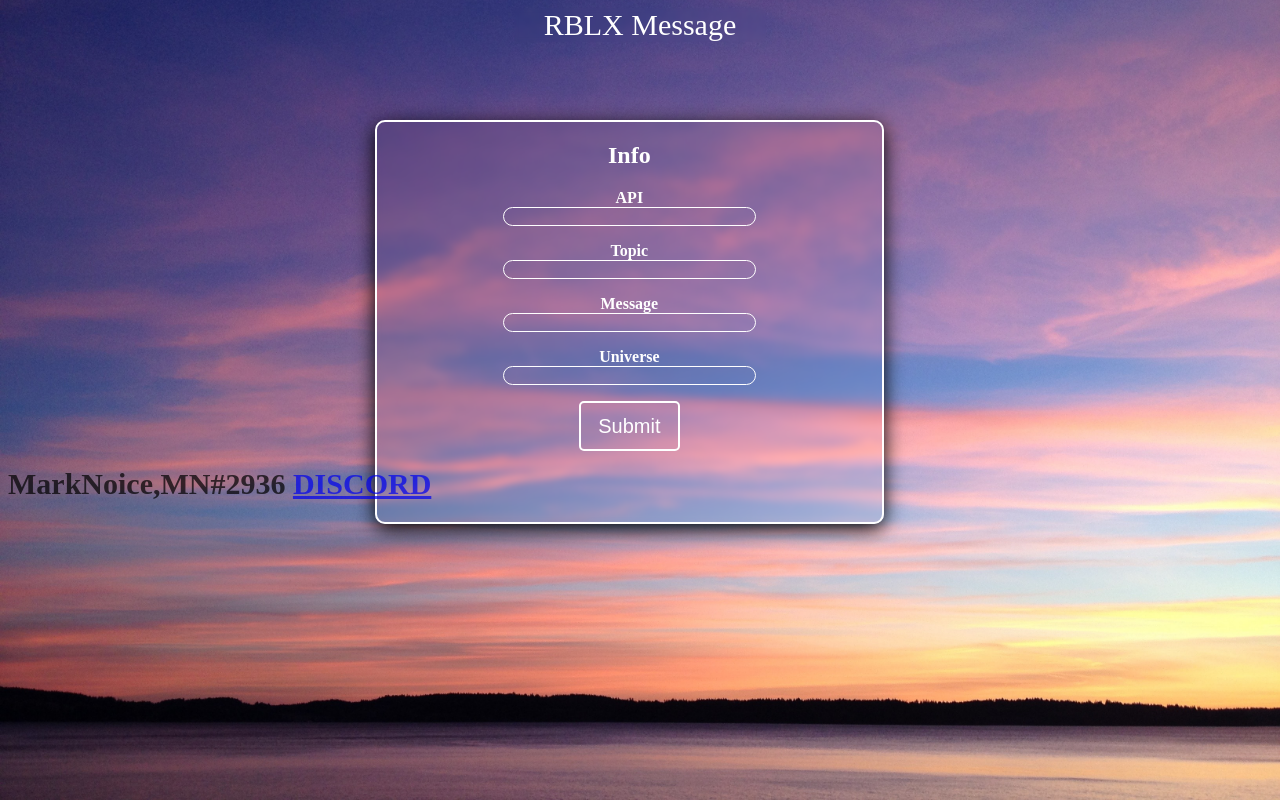
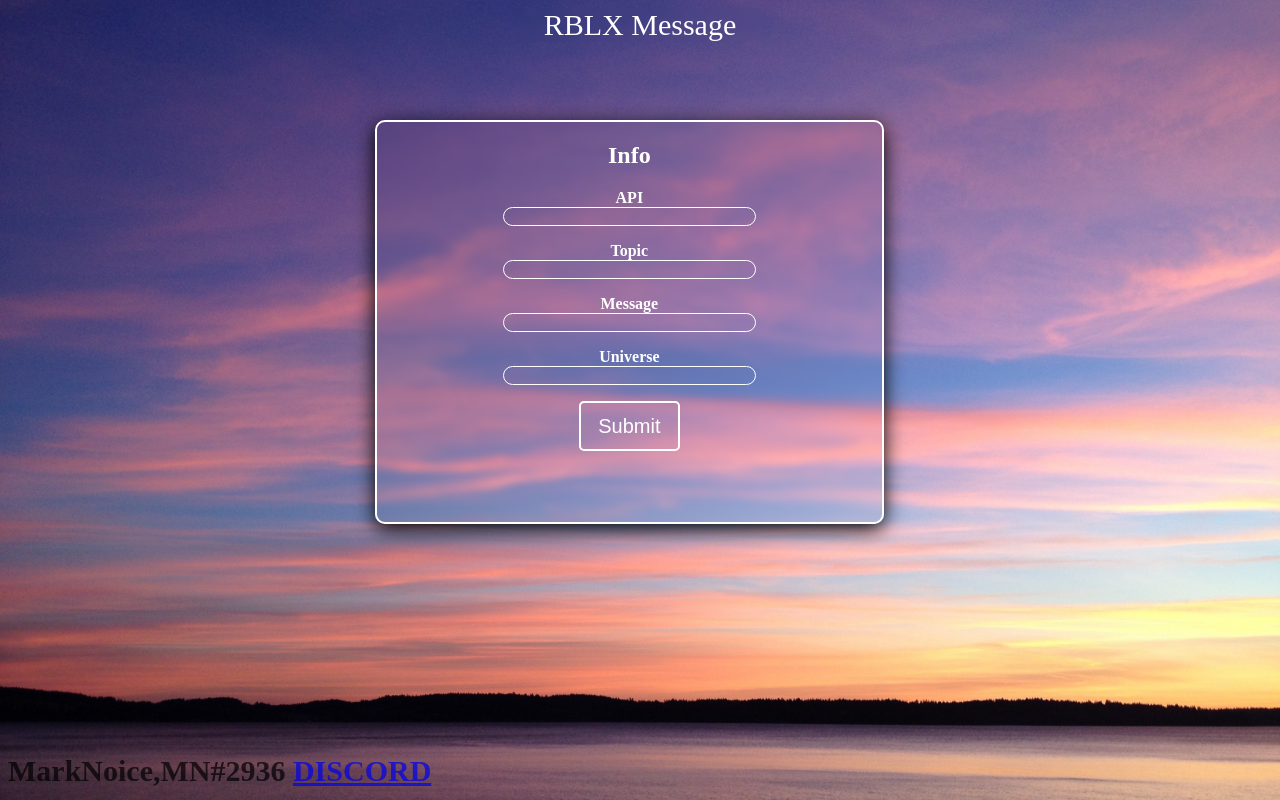
Before and after one commit to MarkNoice/Fluke.github.io, a plain HTML site: page index.html in a window 1280 px wide. Drawn offline with Linux system fonts and the light colour scheme.

Commit message:
Add files via upload

```diff
--- a/index.html
+++ b/index.html
@@ -62,7 +62,7 @@
     .owner {
         color: black;
         position: absolute;
-        margin-bottom: 30px;
+        bottom: 30px;
         height: 2%;
         opacity: .7;
         font-size: 30px;
```
